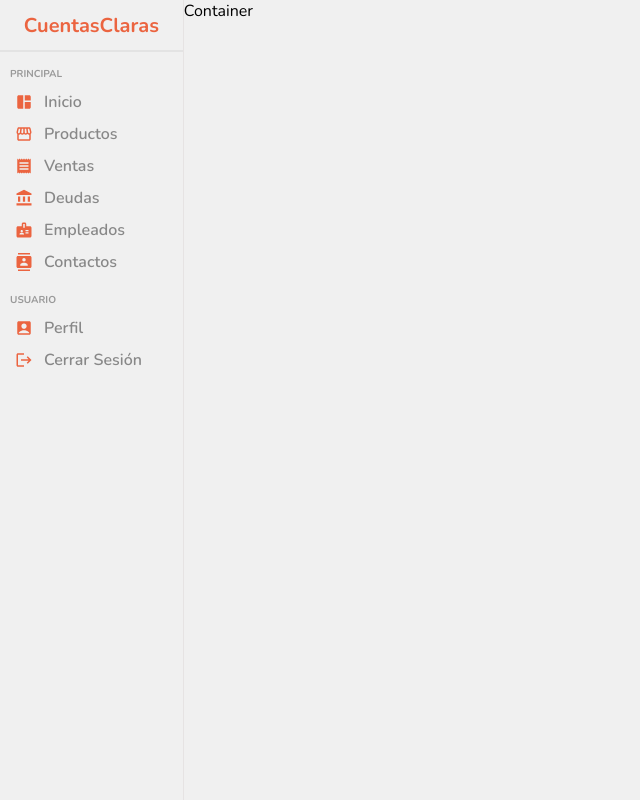
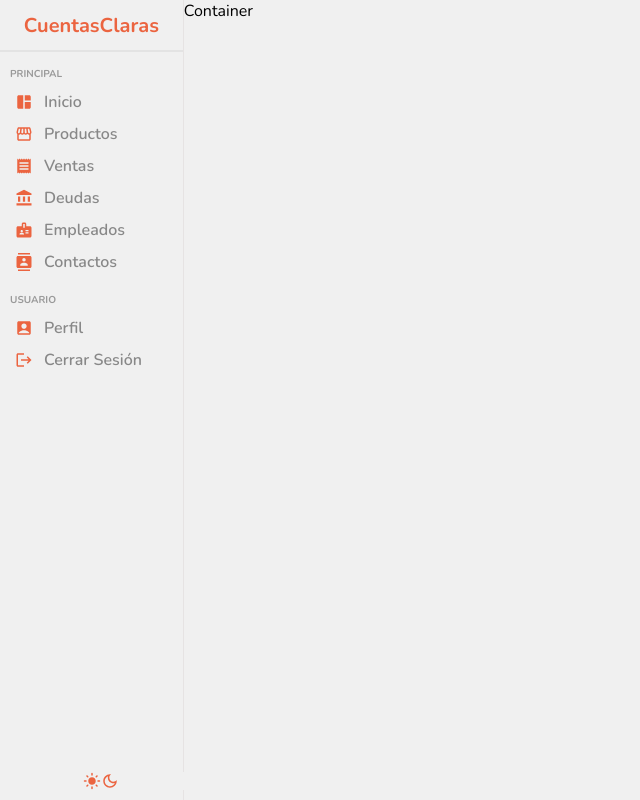
Before and after one commit to JuanDZambrano/invoice-application-fe, a React (Vite) app: page / in a window 1280 px wide. Shown: the whole page, without its empty margins (0-640 px from the left). Built offline with nearby package versions, Linux system fonts and the light colour scheme.

Commit message:
[New] Footer for light or dark mode in sidebar

```diff
--- a/src/components/sidebar/Sidebar.tsx
+++ b/src/components/sidebar/Sidebar.tsx
@@ -7,6 +7,8 @@ import AccountBalanceIcon from "@mui/icons-material/AccountBalance";
 import BadgeIcon from "@mui/icons-material/Badge";
 import AccountBoxIcon from "@mui/icons-material/AccountBox";
 import LogoutIcon from "@mui/icons-material/Logout";
+import LightModeIcon from "@mui/icons-material/LightMode";
+import DarkModeOutlinedIcon from "@mui/icons-material/DarkModeOutlined";
 
 export const Sidebar = () => {
   return (
@@ -53,6 +55,10 @@ export const Sidebar = () => {
           </li>
         </ul>
       </div>
+      <div className="footer">
+        <LightModeIcon className="icon" />
+        <DarkModeOutlinedIcon className="icon" />
+      </div>
     </div>
   );
 };
--- a/src/components/sidebar/sidebar.scss
+++ b/src/components/sidebar/sidebar.scss
@@ -3,6 +3,8 @@
   border-right: 0.5px solid rgb(230, 227, 227);
   min-height: 100vh;
   background-color: #f0f0f0;
+  position: relative;
+
   .logo {
     height: 50px;
     display: flex;
@@ -61,4 +63,21 @@
       }
     }
   }
+
+  .footer {
+    display: flex;
+    align-items: center;
+    justify-content: center;
+    margin: 10px;
+    position: absolute;
+    bottom: 0;
+    width: 100%;
+
+    .icon {
+      font-size: 18px;
+      color: rgb(235, 100, 64);
+      background-color: transparent;
+      cursor: pointer;
+    }
+  }
 }
```
